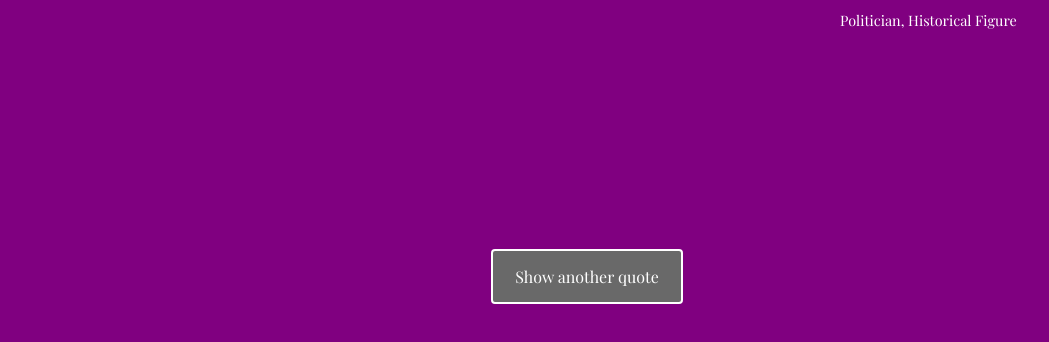
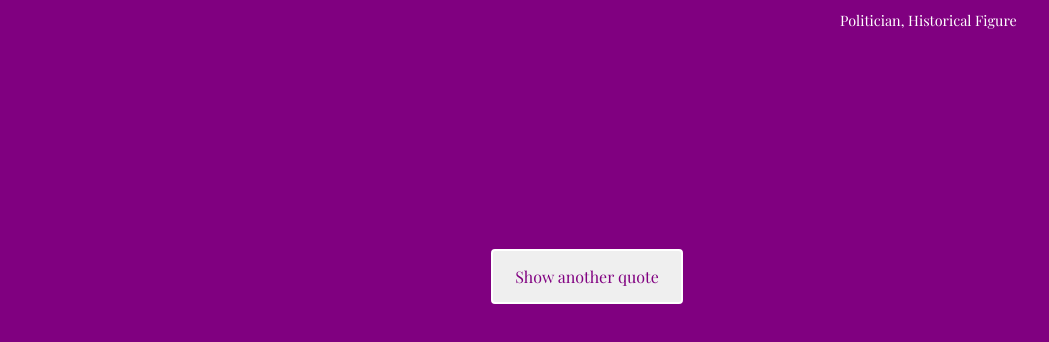
Before and after one commit to rlyhan/Random-Quote-Generator, a plain HTML site: page index.html in a window 1280 px wide. Both pictures are taken after a click on the button "Show another quote". Shown: the part 346-688 px from the top of the page, without its empty margins (53-1102 px from the left). Drawn offline with nearby package versions, Linux system fonts and the light colour scheme; a web font is replaced by a local one.

Commit message:
Latest commit
Changed the background color of button to white from grey

```diff
--- a/css/styles.css
+++ b/css/styles.css
@@ -72,8 +72,6 @@ body {
   bottom: 150px;
   border-radius: 4px;
   border: 2px solid #fff;
-  color: #fff;
-  background-color: #696969;
   padding: 15px 0;
   transition: .5s ;
 }
--- a/js/script.js
+++ b/js/script.js
@@ -66,6 +66,7 @@ function getRandomColor() {
 function setBackgroundColor() {
   var randomColor = getRandomColor();
   document.body.style.backgroundColor = randomColor;
+  document.getElementById('loadQuote').style.color = randomColor;
 }
 
 // reset function which resets interval;
```
